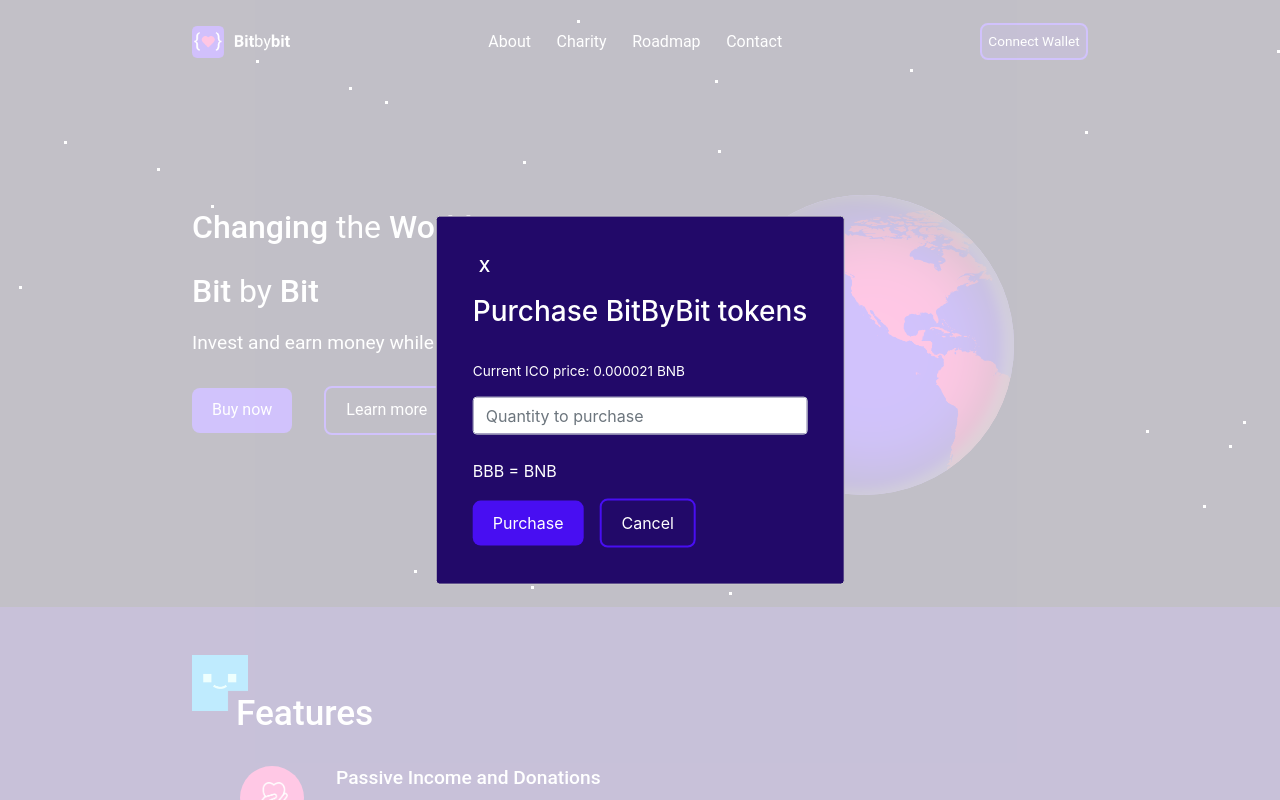
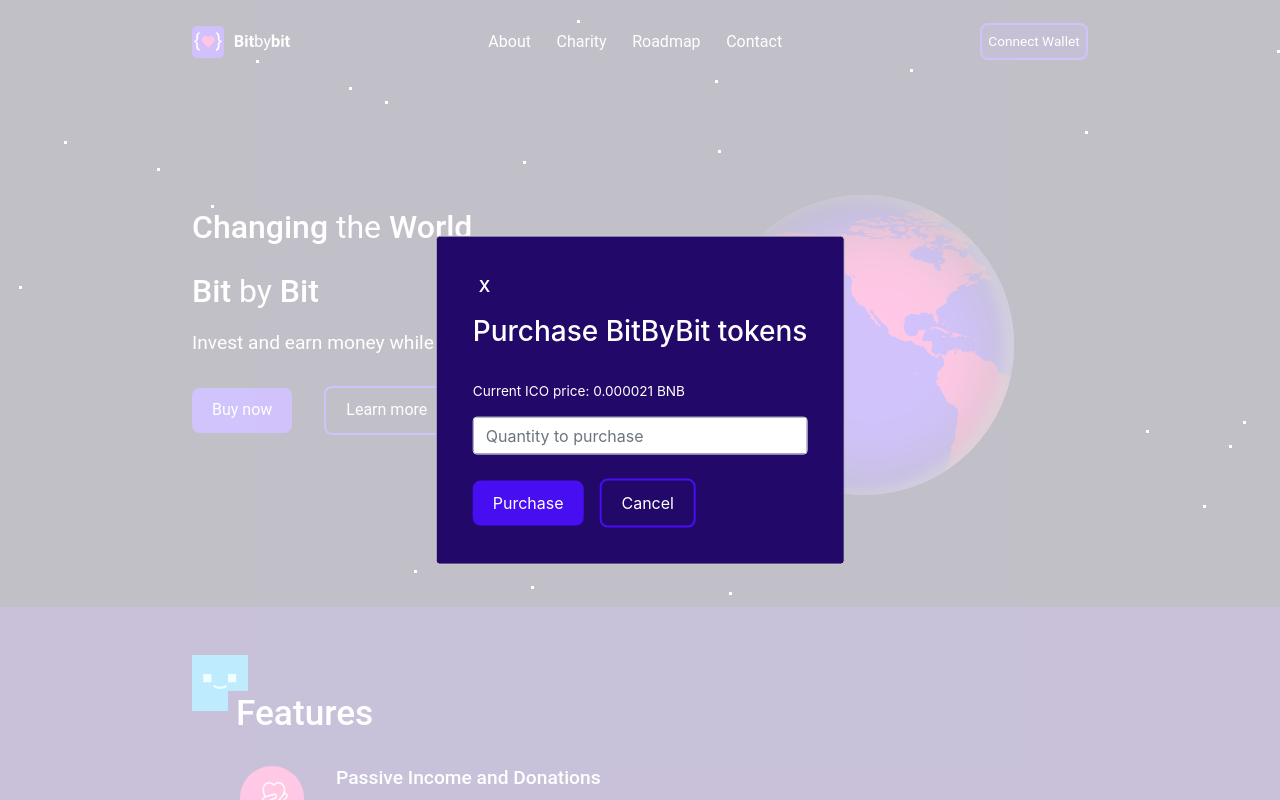
Before and after one commit to lightswarm124/bitbybit-frontend, a React (Create React App) app: page / in a window 1280 px wide. Both pictures are taken after a click on the button "Buy now". Shown: the top 800 px of the page. Built offline with nearby package versions, Linux system fonts and the light colour scheme.

Commit message:
Reset purchase balance after closing

```diff
--- a/src/App.js
+++ b/src/App.js
@@ -122,6 +122,7 @@ function App() {
 
   function closeModal() {
     setIsOpen(false);
+    setBbbAmount("0");
   }
 
   function handleChange(event) {
@@ -170,9 +171,11 @@ function App() {
                 />
               </Form.Group>
               <br />
-              <p className="amounts">
-                {bbbAmount} BBB = {bnbAmount} BNB
-              </p>
+              {bbbAmount > 0 && (
+                <p className="amounts">
+                  {bbbAmount} BBB = {bnbAmount} BNB
+                </p>
+              )}
               <Button
                 type="submit"
                 variant="primary"
@@ -180,7 +183,7 @@ function App() {
               >
                 Purchase
               </Button>
-              <Button type="submit" variant="secondary">
+              <Button type="submit" onClick={closeModal} variant="secondary">
                 Cancel
               </Button>
             </Form>
```
